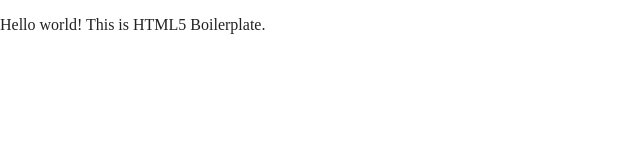
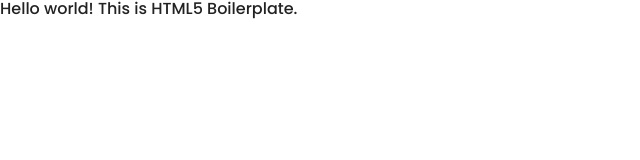
Before and after one commit to TheoKennel/AgneauNico, a website built with Parcel: page index.html in a window 1280 px wide. Shown: the whole page, without its empty margins (0-640 px from the left). Built offline with nearby package versions, Linux system fonts and the light colour scheme.

Commit message:
ajout page style.css

```diff
--- /dev/null
+++ b/css/style.css
@@ -0,0 +1,7 @@
+@import url('https://fonts.googleapis.com/css2?family=Poppins:wght@100;200;500;700&display=swap');
+* {
+  margin: 0;
+  padding: 0;
+  box-sizing: border-box;
+  font-family: 'Poppins', sans-serif;
+}
--- a/index.html
+++ b/index.html
@@ -18,6 +18,7 @@
 
   <link rel="stylesheet" href="css/normalize.css">
   <link rel="stylesheet" href="css/main.css">
+  <link rel="stylesheet" href="css/style.css">
 
   <meta name="theme-color" content="#fafafa">
 </head>
```
